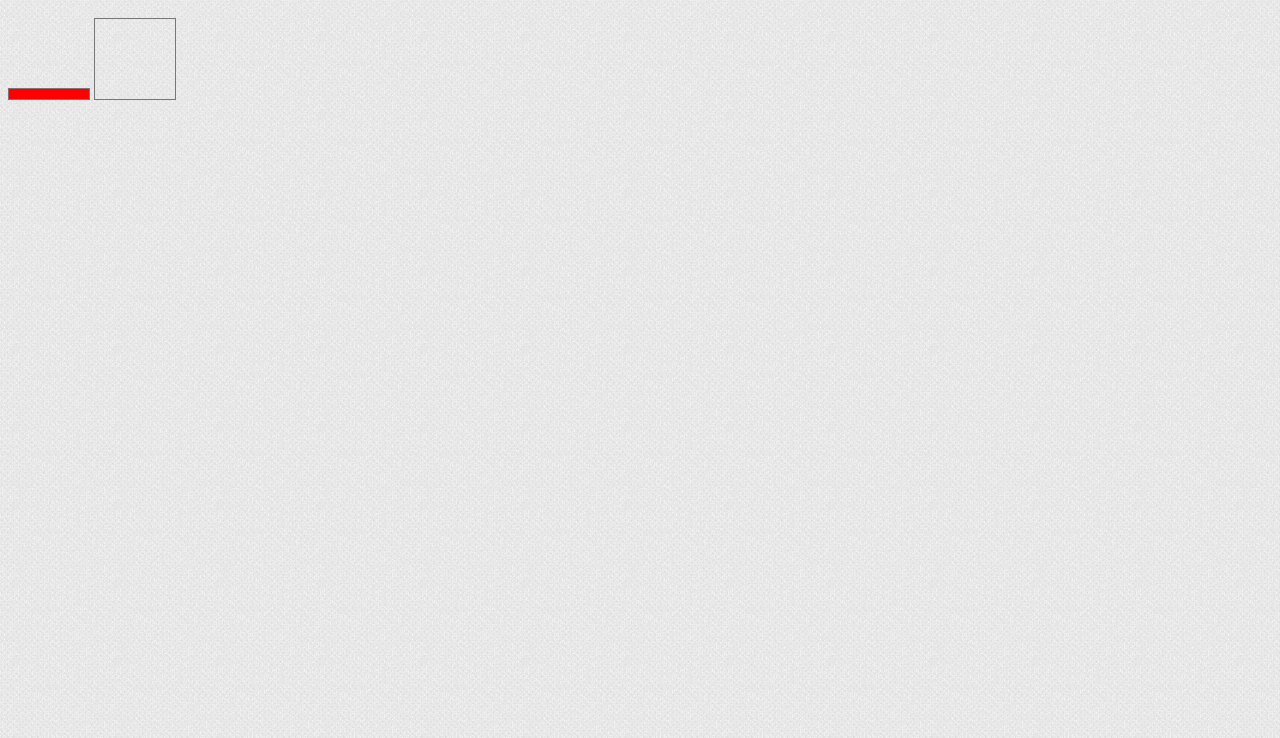
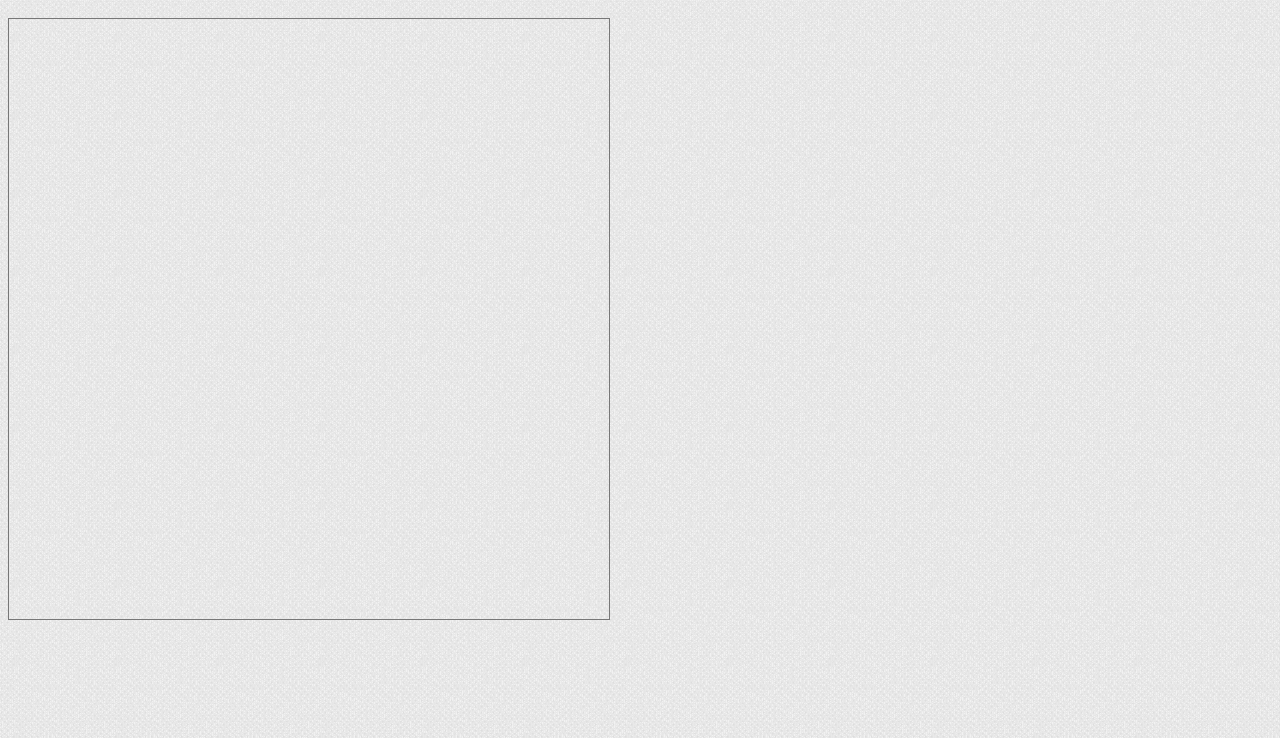
Before and after one commit to alexxyjiang/personal-site-alexxyjiang-info, a plain HTML site: page game.htm in a window 1280 px wide. Shown: the part 62-800 px from the top of the page. Drawn offline with Linux system fonts and the light colour scheme.

Commit message:
game basic draw canvas version

```diff
--- a/game.htm
+++ b/game.htm
@@ -7,17 +7,44 @@
 </head>
 <body>
     <h1 id="gamename" class="title">The 9 Game</h1>
-<canvas id="dashboard" height="10%" width="80%" style="border:1px solid #777777">
+    <canvas id="dashboard" class="dashboard">
     Your browser does not support the HTML5 canvas tag.
     </canvas>
-<canvas id="playground" height="80%" width="80%" style="border:1px solid #777777">
+    <canvas id="playground" class="playground">
     Your browser does not support the HTML5 canvas tag.
     </canvas>
+</body>
 <script type="text/javascript">
-var c=document.getElementById("dashboard");
-var cxt=c.getContext("2d");
-cxt.fillStyle="#FF0000";
-cxt.fillRect(0,0,150,75);
+window.onload = window.onresize = function() {
+    var ratio_width     = 0.8;  // dashboard width ratio
+    var ratio_rect      = 0.8;  // playground width & height ratio
+
+    var viewport_width  = window.innerWidth;
+    var viewport_height = window.innerHeight;
+    var base_posi       = 50; //TODO: fix base posi calculation, document.getElementById("gamename").style.height;
+
+    var canvas_dashboard_width      = viewport_width * ratio_width;
+    var canvas_dashboard_height     = (viewport_height - base_posi) * (1.0 - ratio_rect);
+    var canvas_playground_width     = (viewport_height - base_posi) * ratio_rect;
+    var canvas_playground_height    = (viewport_height - base_posi) * ratio_rect;
+    console.log(canvas_dashboard_width);
+    console.log(canvas_dashboard_height);
+    console.log(canvas_playground_width);
+    console.log(canvas_playground_height);
+
+    var el_dashboard    = document.getElementById("dashboard");
+    var el_playground   = document.getElementById("playground");
+
+    // TODO: top & left position calculation
+    el_dashboard.setAttribute("width",  canvas_dashboard_width);
+    el_dashboard.setAttribute("height", canvas_dashboard_height);
+    el_dashboard.style.top          = base_posi;
+    el_dashboard.style.left         = (viewport_width - canvas_dashboard_width) / 2;
+
+    el_playground.setAttribute("width",  canvas_playground_width);
+    el_playground.setAttribute("height", canvas_playground_height);
+    el_playground.style.top         = base_posi + canvas_dashboard_height;
+    el_playground.style.left        = (viewport_width - canvas_playground_width) / 2;
+}
 </script>
-</body>
 </html>
--- a/game_style.css
+++ b/game_style.css
@@ -6,3 +6,11 @@ h1.title{
     width:      100%;
     text-align: center;
 }
+canvas.dashboard{
+    position:   fixed;
+    border:     0px;
+}
+canvas.playground{
+    position:   fixed;
+    border:     1px solid #777777;
+}
```
Lines whose indentation alone changed are shown as unchanged.
